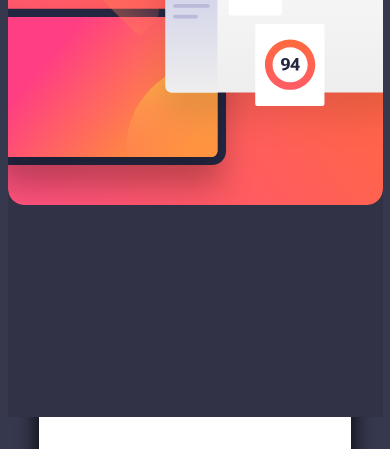
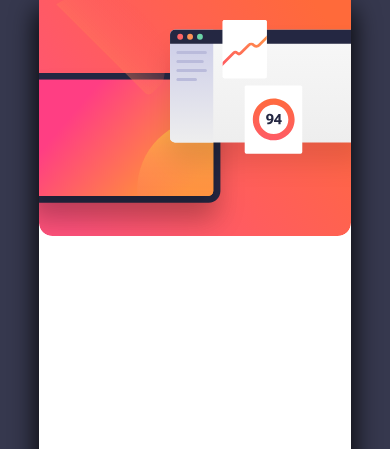
Before and after one commit to PrayagTandon/Newsletter-signup, a website: page index.html in a window 390 px wide. Shown: the top 449 px of the page. Drawn offline with Linux system fonts and the light colour scheme.

Commit message:
Starting development today

```diff
--- a/sass/base/_base.scss
+++ b/sass/base/_base.scss
@@ -20,6 +20,10 @@ html {
     @include respond-to('lg') {
         font-size: 50%;
     }
+
+    @include respond-to('md-2') {
+        font-size: 62.5%;
+    }
 }
 
 body {
--- a/sass/layout/_main-box.scss
+++ b/sass/layout/_main-box.scss
@@ -32,18 +32,28 @@
 
         @include respond-to('md-2') {
             width: 80%;
-            grid-template-rows: 1fr 1fr;
-            grid-template-columns: auto 1fr;
+            grid-template-rows: 1fr 1.2fr;
+            grid-template-columns: auto;
+            justify-items: stretch;
+            align-items: start;
+            padding: 0;
         }
     }
 
     &--text-box {
         margin-block: 3.2rem;
         padding: 2.4rem;
+
+        @include respond-to ('md-2') {
+            margin-block: 0;
+            padding: 4rem;
+            padding-top: 2rem;
+            height: fit-content;
+        }
     }
 
     &--img-box {
-        background-color: $color-charcoal-grey--dark;
+        // background-color: $color-charcoal-grey--dark;
         height: 100%;
 
         @include respond-to('md-2') {
@@ -52,3 +62,7 @@
         }
     }
 }
+
+.image--mobile {
+    width: 100%;
+}
--- a/sass/layout/_main-container.scss
+++ b/sass/layout/_main-container.scss
@@ -9,4 +9,8 @@
     display: flex;
     justify-content: center;
     align-items: center;
+
+    @include respond-to('md-2') {
+        height: auto;
+    }
 }
```
Also changed, not shown: css/style.css, 1 other file.
